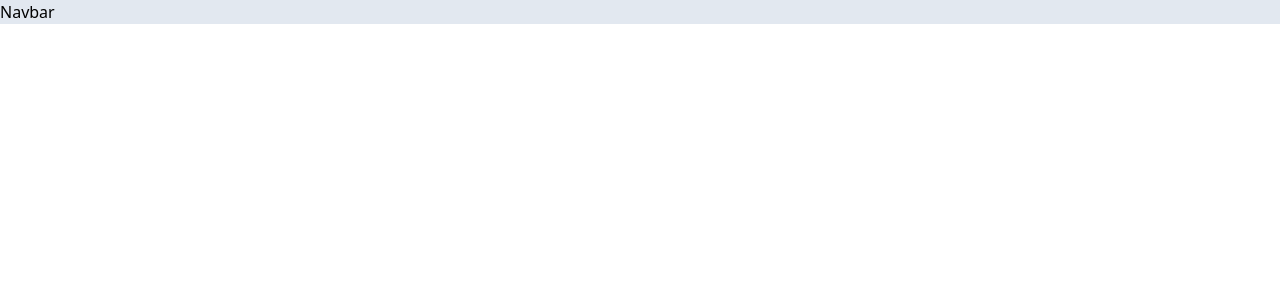
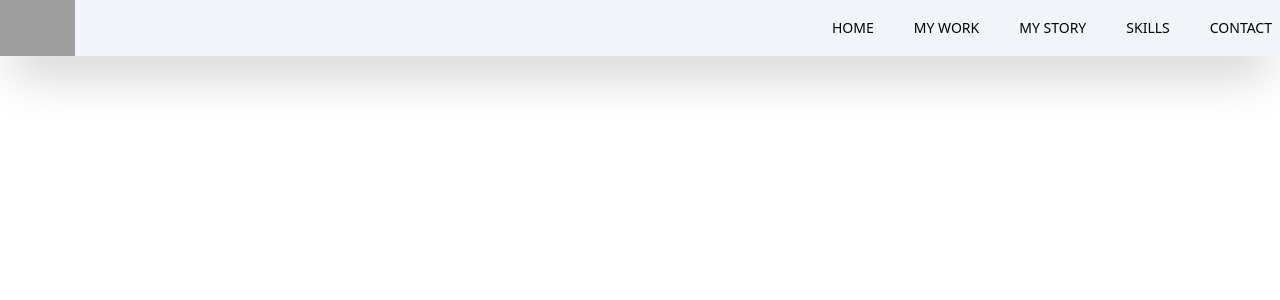
Before and after one commit to Nafis3000/ankur-portfolio, a Next.js app: page / in a window 1280 px wide. Shown: the top 300 px of the page. Built offline with nearby package versions, Linux system fonts and the light colour scheme; grey boxes are pictures that could not be loaded.

Commit message:
navbar outline

```diff
--- a/package.json
+++ b/package.json
@@ -13,7 +13,8 @@
     "framer-motion": "^8.5.0",
     "next": "13.1.4",
     "react": "18.2.0",
-    "react-dom": "18.2.0"
+    "react-dom": "18.2.0",
+    "react-icons": "^4.7.1"
   },
   "devDependencies": {
     "autoprefixer": "^10.4.13",
--- a/src/components/Navbar.js
+++ b/src/components/Navbar.js
@@ -1,14 +1,146 @@
-import React, { Component } from 'react'
-import { motion } from 'framer-motion'
+import React, { useCallback, useEffect, useState } from "react";
+import Image from "next/image";
+import Link from "next/link";
+import { AiOutlineClose, AiOutlineMenu, AiOutlineMail } from "react-icons/ai";
+import { FaLinkedin, FaGithub, FaFreeCodeCamp } from "react-icons/fa";
+import { motion, useScroll } from "framer-motion";
 
-export class Navbar extends Component {
-  render() {
-    return (
-      <motion.div className="flex w-full h-19 shadow-2xl z-[100] bg-slate-200">
-        Navbar
+const Navbar = () => {
+  const [show, setShow] = useState(false);
+  const handleNav = () => {
+    setShow(!show);
+  };
+
+  return (
+    <motion.div className="fixed w-full h-19 shadow-2xl z-[100] bg-slate-100">
+      <motion.div className="flex justify-between items-center w-full h-full pr-2 2xl:px-16">
+        <Image src="/NA.png" alt="/" width="75" height="50" className="" />
+        <div>
+          <ul className="hidden md:flex">
+            <Link href="/#home">
+              <li className="ml-10 text-sm uppercase hover:border-b">Home</li>
+            </Link>
+            <Link href="/#projects">
+              <li className="ml-10 text-sm uppercase hover:border-b">
+                My Work
+              </li>
+            </Link>
+            <Link href="/#about">
+              <li className="ml-10 text-sm uppercase hover:border-b">
+                My Story
+              </li>
+            </Link>
+            <Link href="/#skills">
+              <li className="ml-10 text-sm uppercase hover:border-b">Skills</li>
+            </Link>
+            <Link href="/#contact">
+              <li className="ml-10 text-sm uppercase hover:border-b">
+                Contact
+              </li>
+            </Link>
+          </ul>
+        </div>
+        <div onClick={handleNav} className="md:hidden cursor-pointer">
+          <AiOutlineMenu size={25} className="text-2xl" />
+        </div>
       </motion.div>
-    );
-  }
-}
 
-export default Navbar
+      <div
+        className={
+          show ? "md:hidden fixed left-0 top-0 w-full h-full bg-black/70" : ""
+        }
+      >
+        <div
+          className={
+            show
+              ? "fixed left-0 top-0 w-[65%] sm:w-[60%] md:w-[45%] h-full bg-slate-100 p-1 ease-in duration-500"
+              : "fixed left-[-100%] top-0  p-1 ease-in duration-500"
+          }
+        >
+          <div>
+            <div className="flex w-full items-center justify-between">
+              <Image
+                src="/NA.png"
+                alt="/"
+                width="60"
+                height="30"
+                className="rounded"
+              />
+              <div
+                onClick={handleNav}
+                className="rounded shadow-lg shadow-gray-400 p-3 cursor-pointer"
+              >
+                <AiOutlineClose size={15} />
+              </div>
+            </div>
+            <div className="border-b border-slate-400 my-4 text-center">
+              <p>Let's build something together.</p>
+            </div>
+          </div>
+          <div className="py-4 flex flex-col">
+            <ul className="uppercase ml-3">
+              <Link href="/#home" onClick={handleNav}>
+                <li className="py-4 text-sm border-b border-gray-300">Home</li>
+              </Link>
+              <Link href="/#projects" onClick={handleNav}>
+                <li className="py-4 text-sm border-b border-gray-300">
+                  My Work
+                </li>
+              </Link>
+              <Link href="/#about" onClick={handleNav}>
+                <li className="py-4 text-sm border-b border-gray-300">
+                  My Story
+                </li>
+              </Link>
+              <Link href="/#skills" onClick={handleNav}>
+                <li className="py-4 text-sm border-b border-gray-300">
+                  Skills
+                </li>
+              </Link>
+              <Link href="/#contact" onClick={handleNav}>
+                <li className="py-4 text-sm border-b border-gray-300">
+                  Contact
+                </li>
+              </Link>
+            </ul>
+            <div className="mt-8">
+              <p className="uppercase tracking-widest text-sky-600 ml-2">
+                Let's Connect
+              </p>
+              <div className="flex items-center justify-around my-6 w-full sm:w[80%] text-3xl">
+                <div className="rounded shadow-lg shadow-gray-400 p-3 cursor-pointer hover:scale-105 ease-in duratation-300">
+                  <Link
+                    href="https://www.linkedin.com/in/nafis-anwar-1a6a0a141/"
+                    target="_blank"
+                  >
+                    <FaLinkedin />
+                  </Link>
+                </div>
+                <div className="rounded shadow-lg shadow-gray-400 p-3 cursor-pointer hover:scale-105 ease-in duratation-300">
+                  <Link href="https://github.com/Nafis3000" target="_blank">
+                    <FaGithub />
+                  </Link>
+                </div>
+                <div className="rounded shadow-lg shadow-gray-400 p-3 cursor-pointer hover:scale-105 ease-in duratation-300">
+                  <Link href="mailto:nafis.3000@gmail.com" target="_blank">
+                    <AiOutlineMail />
+                  </Link>
+                </div>
+                <div className="rounded shadow-lg shadow-gray-400 p-3 cursor-pointer hover:scale-105 ease-in duratation-300">
+                  <Link
+                    href="https://www.freecodecamp.org/fcc12f59cba-6269-44ac-9407-65b90082c113"
+                    target="_blank"
+                  >
+                    <FaFreeCodeCamp />
+                  </Link>
+                </div>
+              </div>
+            </div>
+          </div>
+        </div>
+      </div>
+    </motion.div>
+  );
+};
+
+export default Navbar;
```
Also changed, not shown: 1 other file (tests, documents, lock files or other folders).
